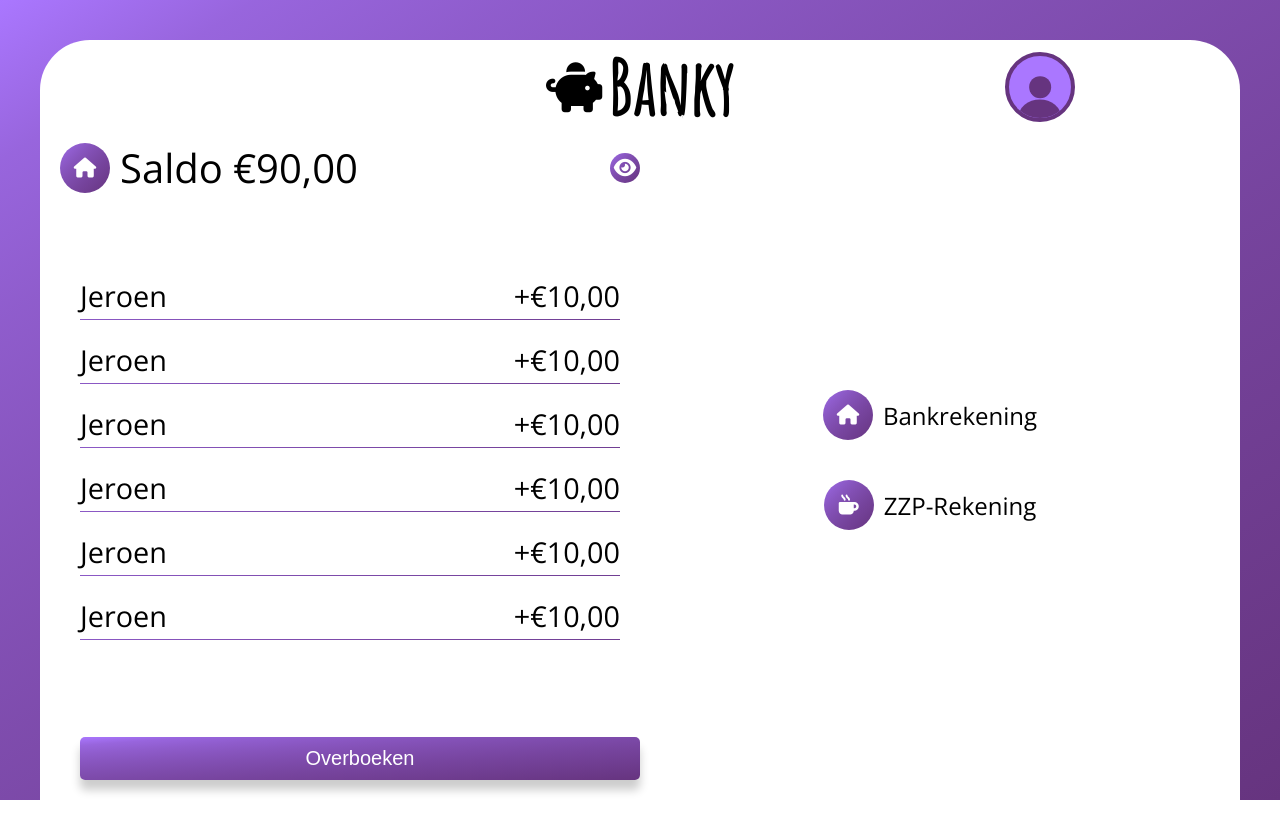
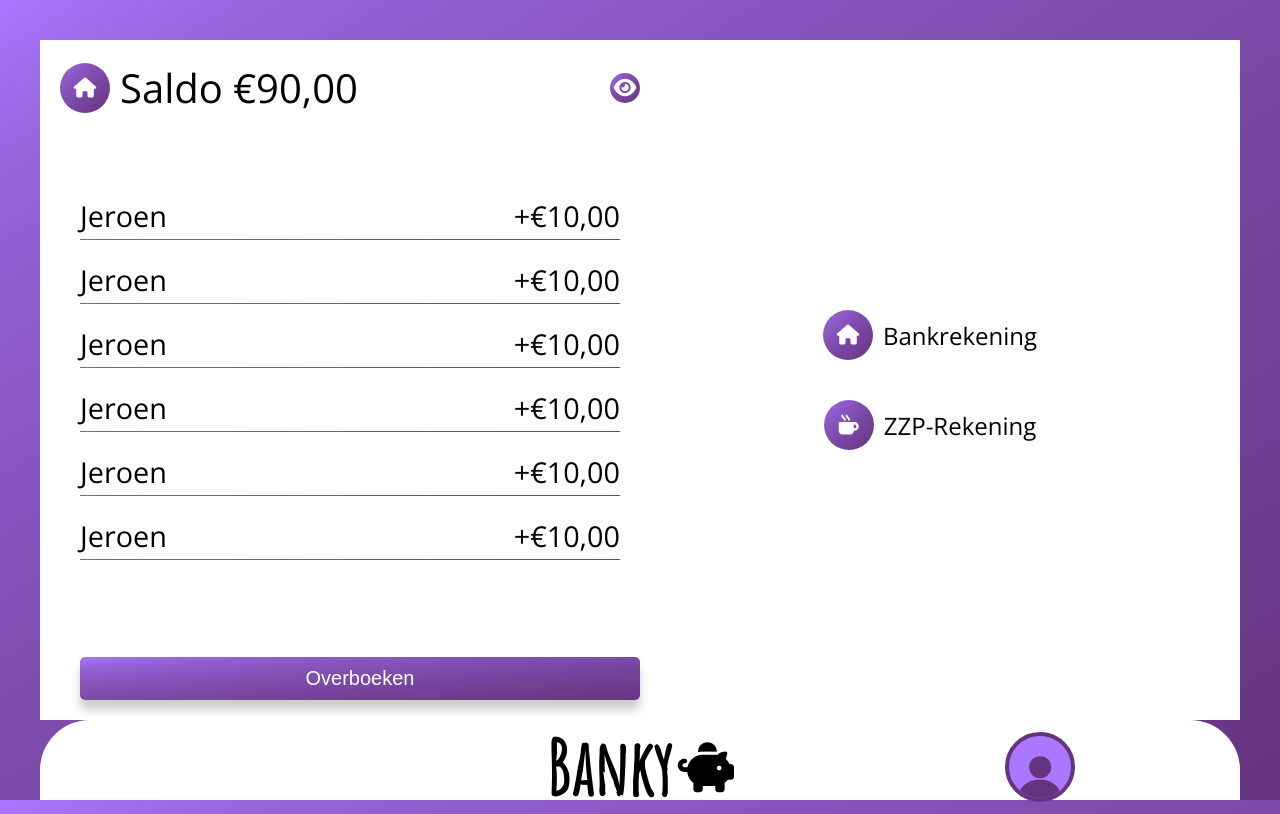
Before and after one commit to 05v/F3M7PROG, a plain HTML site: page WEEK4_Banky/index.html in a window 1280 px wide. Drawn offline with nearby package versions, Linux system fonts and the light colour scheme.

Commit message:
Les 8 Video 6

```diff
--- a/WEEK4_Banky/index.html
+++ b/WEEK4_Banky/index.html
@@ -16,22 +16,6 @@
 </head>
 
 <body>
-    <header class="header">
-
-        <div class="header__emptyWrapper"></div>
-
-        <figure class="header__logo">
-            <i class="fa-solid fa-piggy-bank"></i>
-            <h2 class="header__banky">Banky</h2>
-        </figure>
-
-        <div class="header__wrapper">
-            <figure class="header__avatar">
-                <div class="header__avatar__head"></div>
-                <div class="header__avatar__body"></div>
-            </figure>
-        </div>
-    </header>
     <main class="banky">
         <section class="banky__section banky__section--left">
             <header class="banky__header">
--- a/WEEK4_Banky/js/main.js
+++ b/WEEK4_Banky/js/main.js
@@ -26,58 +26,53 @@ class GetDataFromApi {
 // });
 
 class Header {
-    headerElement;
-    emptyWrapper;
-    logo;
-    piggyBankIcon;
-    bankyTitle;
-    wrapper;
-    avatar;
-    head;
-    body;
+  placeToRenderHeader;
 
-  constructor() {
-    this.headerElement = document.createElement("header");
-    this.headerElement.classList = "header";
+  constructor(placeToRenderHeader) {
+    this.placeToRenderHeader = document.querySelector(placeToRenderHeader);
 
-    var emptyWrapper = document.createElement("div");
-    emptyWrapper.classList = "header__emptyWrapper";
-    this.headerElement.appendChild(emptyWrapper);
+    this.header = document.createElement("header");
+    this.header.className = "header";
 
-    var logo = document.createElement("figure");
-    logo.classList = "header__logo";
+    this.emptyWrapper = document.createElement("div");
+    this.emptyWrapper.className = "header__emptyWrapper";
 
-    var piggyBankIcon = document.createElement("i");
-    piggyBankIcon.classList = "fa-solid fa-piggy-bank";
-    logo.appendChild(piggyBankIcon);
+    this.logo = document.createElement("figure");
+    this.logo.className = "header__logo";
 
-    var bankyTitle = document.createElement("h2");
-    bankyTitle.classList = "header__banky";
-    bankyTitle.textContent = "Banky";
-    logo.appendChild(bankyTitle);
+    this.piggyBankIcon = document.createElement("i");
+    this.piggyBankIcon.className = "fa-solid fa-piggy-bank";
 
-    this.headerElement.appendChild(logo);
+    this.bankyTitle = document.createElement("h2");
+    this.bankyTitle.className = "header__banky";
+    this.bankyTitle.textContent = "Banky";
 
-    var wrapper = document.createElement("div");
-    wrapper.classList = "header__wrapper";
+    this.wrapper = document.createElement("div");
+    this.wrapper.className = "header__wrapper";
 
-    var avatar = document.createElement("figure");
-    avatar.classList = "header__avatar";
+    this.avatar = document.createElement("figure");
+    this.avatar.className = "header__avatar";
 
-    var head = document.createElement("div");
-    head.classList = "header__avatar__head";
-    avatar.appendChild(head);
+    this.head = document.createElement("div");
+    this.head.className = "header__avatar__head";
 
-    var body = document.createElement("div");
-    body.classList = "header__avatar__body";
-    avatar.appendChild(body);
-
-    wrapper.appendChild(avatar);
-
-    this.headerElement.appendChild(wrapper);
+    this.body = document.createElement("div");
+    this.body.className = "header__avatar__body";
   }
 
-  render{
+  render() {
+    this.logo.appendChild(this.bankyTitle);
+    this.logo.appendChild(this.piggyBankIcon);
+    this.header.appendChild(this.emptyWrapper);
+    this.header.appendChild(this.logo);
+    this.header.appendChild(this.wrapper);
+    this.wrapper.appendChild(this.avatar);
+    this.avatar.appendChild(this.head);
+    this.avatar.appendChild(this.body);
 
+    this.placeToRenderHeader.appendChild(this.header);
   }
 }
+
+const header = new Header("body");
+header.render();
```
